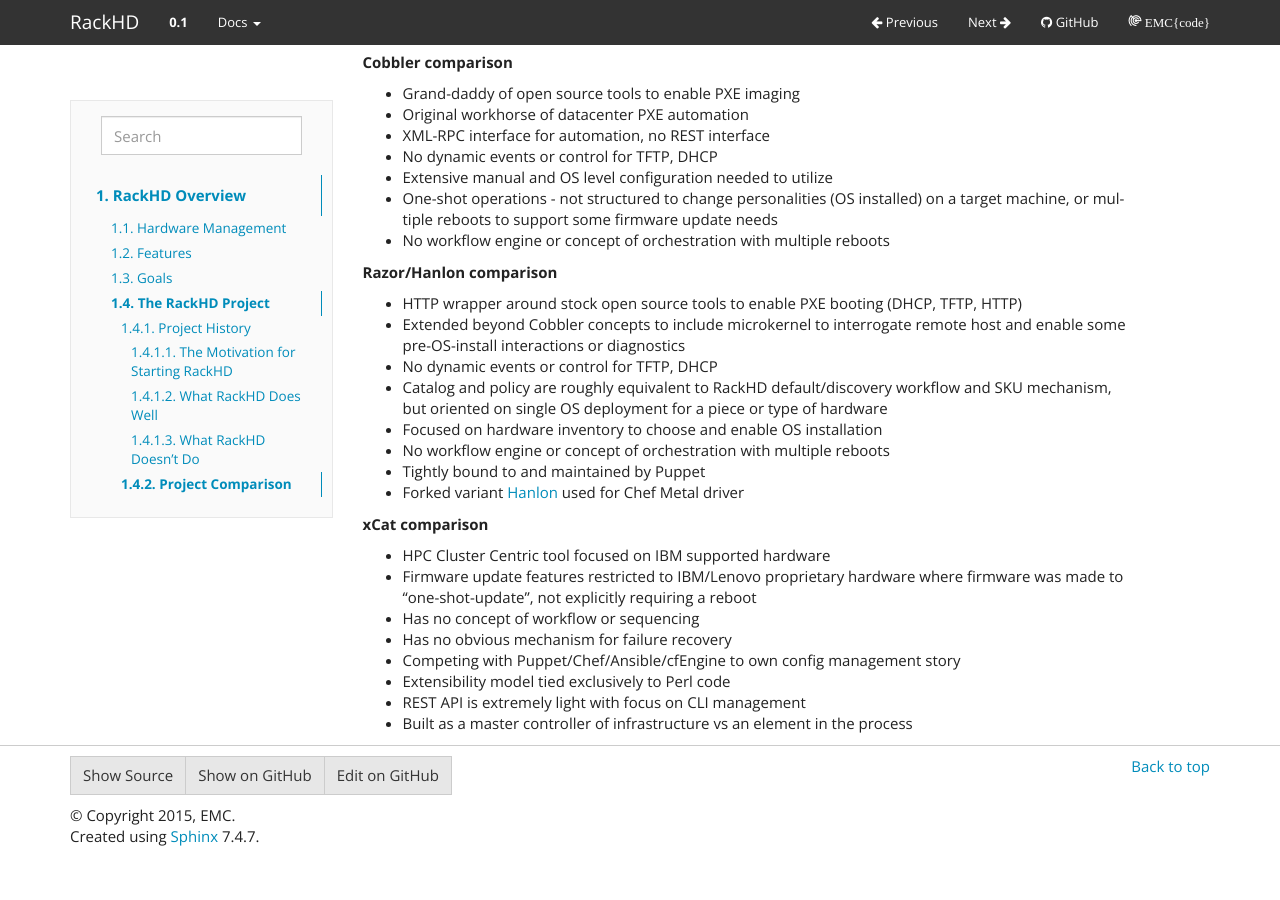
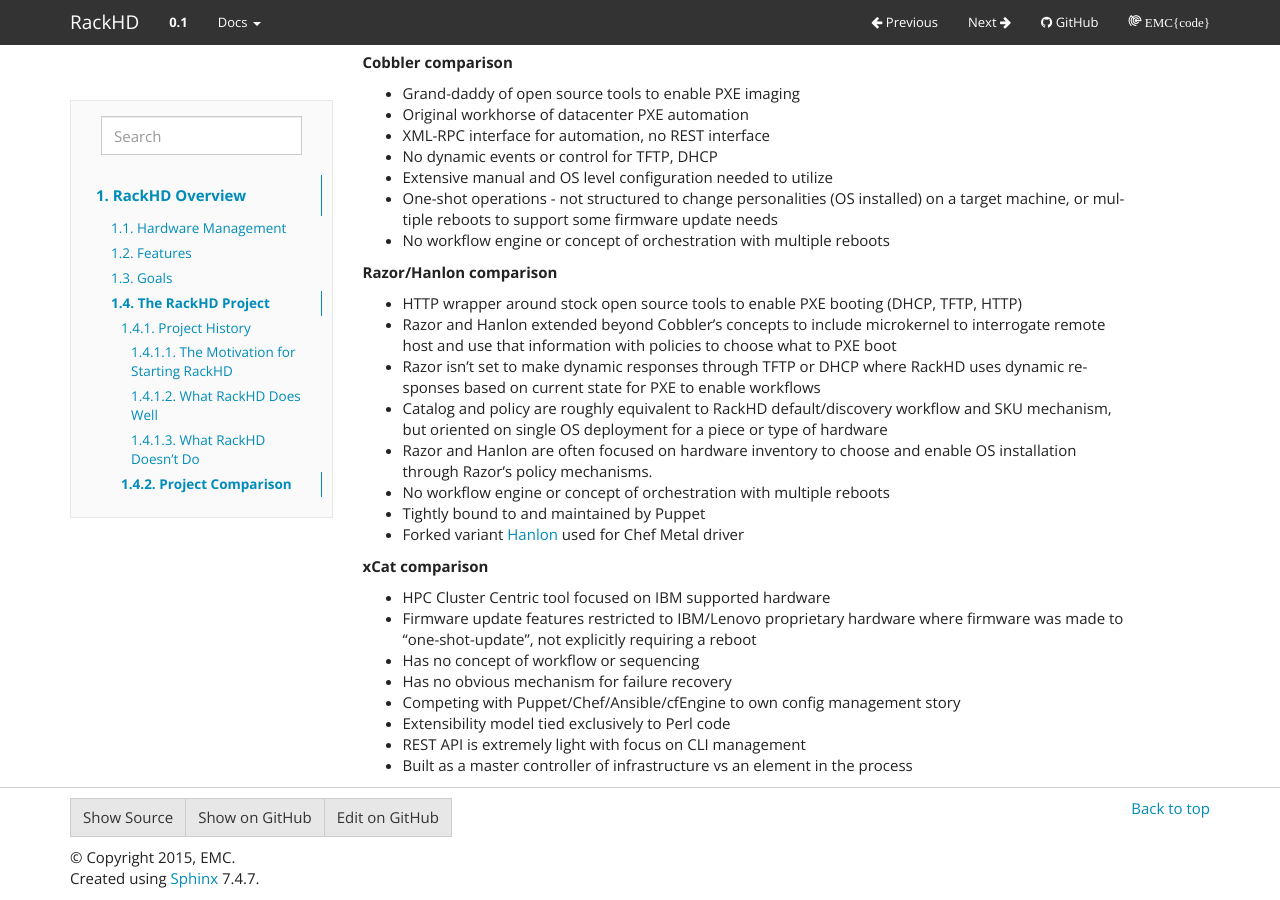
Before and after one commit to RackHD/docs, a Sphinx documentation site: the page built from docs/introduction.rst, in a window 1280 px wide and 900 px high, scrolled down 2884 px. Built offline with Sphinx 7.4.7, drawn with Linux system fonts in a browser that asks for light colours; before the commit the page ends 3742 px from its top, so only the background shows below that.

Commit message:
suggesting improved wording based on feedback from Jonas

```diff
--- a/docs/introduction.rst
+++ b/docs/introduction.rst
@@ -156,13 +156,16 @@
 
 * HTTP wrapper around stock open source tools to enable PXE booting (DHCP,
   TFTP, HTTP)
-* Extended beyond Cobbler concepts to include microkernel to interrogate remote
-  host and enable some pre-OS-install interactions or diagnostics
-* No dynamic events or control for TFTP, DHCP
+* Razor and Hanlon extended beyond Cobbler's concepts to include microkernel
+  to interrogate remote host and use that information with policies to choose
+  what to PXE boot
+* Razor isn't set to make dynamic responses through TFTP or DHCP where RackHD
+  uses dynamic responses based on current state for PXE to enable workflows
 * Catalog and policy are roughly equivalent to RackHD default/discovery workflow
   and SKU mechanism, but oriented on single OS deployment for a piece or type
   of hardware
-* Focused on hardware inventory to choose and enable OS installation
+* Razor and Hanlon are often focused on hardware inventory to choose and
+  enable OS installation through Razor's policy mechanisms.
 * No workflow engine or concept of orchestration with multiple reboots
 * Tightly bound to and maintained by Puppet
 * Forked variant `Hanlon`_ used for Chef Metal driver
```
